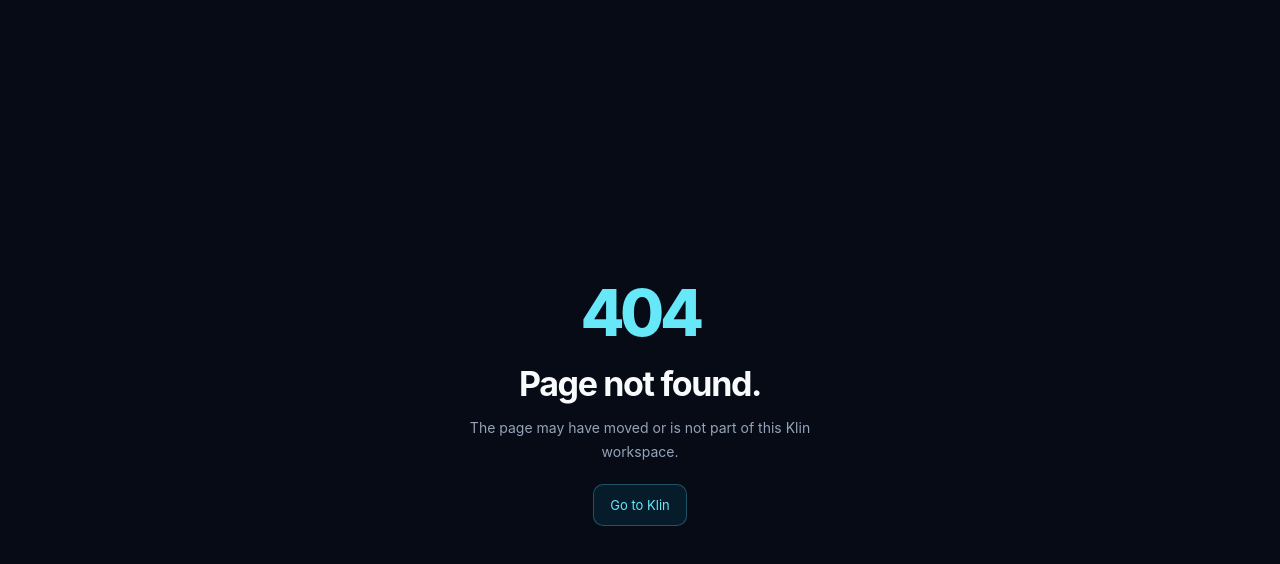
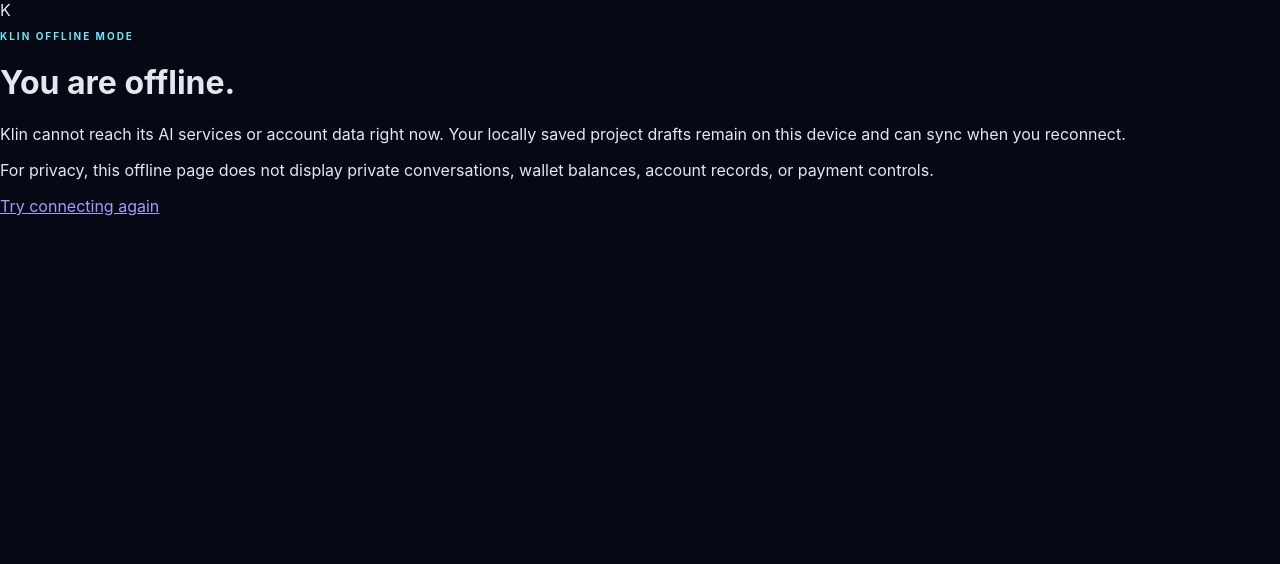
Before and after one commit to skiveens67-stack/klin.Ai, a Next.js app: page /offline in a window 1280 px wide. Before the commit this address had no page. Shown: the top 564 px of the page. Built offline with nearby package versions, Linux system fonts and the light colour scheme.

Commit message:
feat(pwa): add offline fallback page

```diff
--- /dev/null
+++ b/app/offline/page.tsx
@@ -0,0 +1,14 @@
+export const metadata = { title: "Offline | Klin", robots: { index: false, follow: false } };
+
+export default function OfflinePage() {
+  return (
+    <main className="offline-page">
+      <div className="offline-mark">K</div>
+      <p className="module-eyebrow">KLIN OFFLINE MODE</p>
+      <h1>You are offline.</h1>
+      <p>Klin cannot reach its AI services or account data right now. Your locally saved project drafts remain on this device and can sync when you reconnect.</p>
+      <p className="offline-warning">For privacy, this offline page does not display private conversations, wallet balances, account records, or payment controls.</p>
+      <a href="/">Try connecting again</a>
+    </main>
+  );
+}
```
